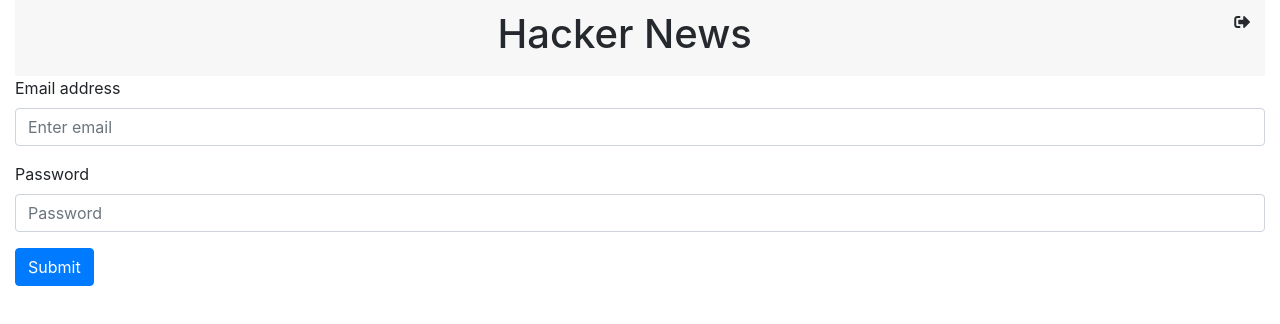
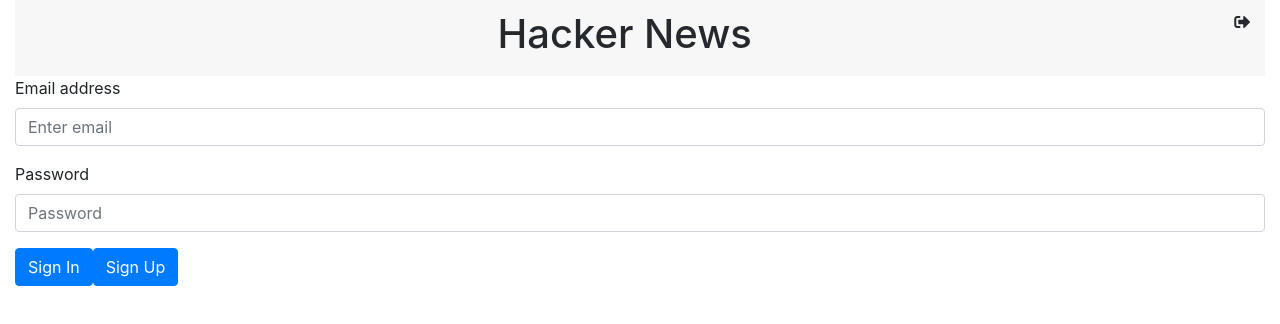
Before and after one commit to AsminBudha/hacker-news, a React (Create React App) app: page /login in a window 1280 px wide. Shown: the top 324 px of the page. Built offline with nearby package versions, Linux system fonts and the light colour scheme.

Commit message:
HN_007: Add Sign Up button remaining Sign Up functionaliyt

```diff
--- a/src/components/Login.js
+++ b/src/components/Login.js
@@ -1,10 +1,9 @@
 import React from 'react';
-import { Redirect } from 'react-router-dom';
 
-import appConstants from '../constants/common';
+import * as appConstants from '../constants/common';
 
 /**
- *
+ * Component for login page.
  *
  * @class Login
  * @extends {React.Component}
@@ -25,7 +24,7 @@
   }
 
   /**
-   *
+   * Change state based on typed text on email.
    *
    * @param {Object} e
    * @memberof Login
@@ -37,33 +36,51 @@
   }
 
   /**
-   *
+   * Change state based on typed text on password.
    *
    * @param {Object} e
    * @memberof Login
    */
-  handlePasswordChang = (e) => {
+  handlePasswordChange = (e) => {
     this.setState({
       passwordVal: e.target.value,
     });
   }
 
   /**
+   * Handle the submission.
    *
-   *
+   * @param {Object} e Event trigerred on Submit.
    * @memberof Login
    */
-  handleSubmit = () => {
+  handleSignIn = (e) => {
+    // console.log(e);
+    e.preventDefault();
     const { emailVal, passwordVal } = this.state;
 
-    if (emailVal === 'test' && passwordVal === 'test') {
-      localStorage.setItem(appConstants.IS_LOGGED_IN_KEY, true);
-      this.props.history.push('');
+    if (!emailVal || !passwordVal) {
+      return;
     }
+    // if (emailVal === 'test' && passwordVal === 'test') {
+    //   localStorage.setItem(appConstants.IS_LOGGED_IN_KEY, true);
+    //   this.props.history.push('');
+    // }
+    localStorage.setItem(appConstants.IS_LOGGED_IN_KEY, true);
+    this.props.history.push('');
+  }
 
+  handleSignUp = () => {
+    const { emailVal, passwordVal } = this.state;
+
+    if (!emailVal || !passwordVal) {
+      return;
+    }
+    localStorage.setItem(appConstants.IS_LOGGED_IN_KEY, true);
+    this.props.history.push('');
   }
+
   /**
-   *
+   * JSX to render input box email, password and button for sign in and sign up.
    *
    * @returns
    * @memberof Login
@@ -72,7 +89,7 @@
     const { emailVal, passwordVal } = this.state;
 
     return (
-      <div>
+      <form onSubmit={this.handleSignIn}>
         <div className="form-group">
           <label htmlFor="email">Email address</label>
           <input
@@ -93,11 +110,12 @@
             value={passwordVal}
             placeholder="Password"
             className="form-control"
-            onChange={this.handlePasswordChang}
+            onChange={this.handlePasswordChange}
           />
         </div>
-        <button className="btn btn-primary" onClick={this.handleSubmit}>Submit</button>
-      </div>
+        <button className="btn btn-primary" type='submit' value={appConstants.SIGN_IN_TXT}>{appConstants.SIGN_IN_TXT}</button>
+        <button className="btn btn-primary" type='submit' value={appConstants.SIGN_UP_TXT}>{appConstants.SIGN_UP_TXT}</button>
+      </form>
     );
   }
 }
--- a/src/constants/common.js
+++ b/src/constants/common.js
@@ -14,7 +14,10 @@
 const PAGINATION_INCREMENT_FACTOR = 1;
 const PAGINATION_DECREMENT_FACTOR = -1;
 
-const IS_LOGGED_IN_KEY = 'isLoggedIn';
+export const IS_LOGGED_IN_KEY = 'isLoggedIn';
+
+export const SIGN_IN_TXT = 'Sign In';
+export const SIGN_UP_TXT = 'Sign Up';
 
 export default {
   API_ITEM,
```
